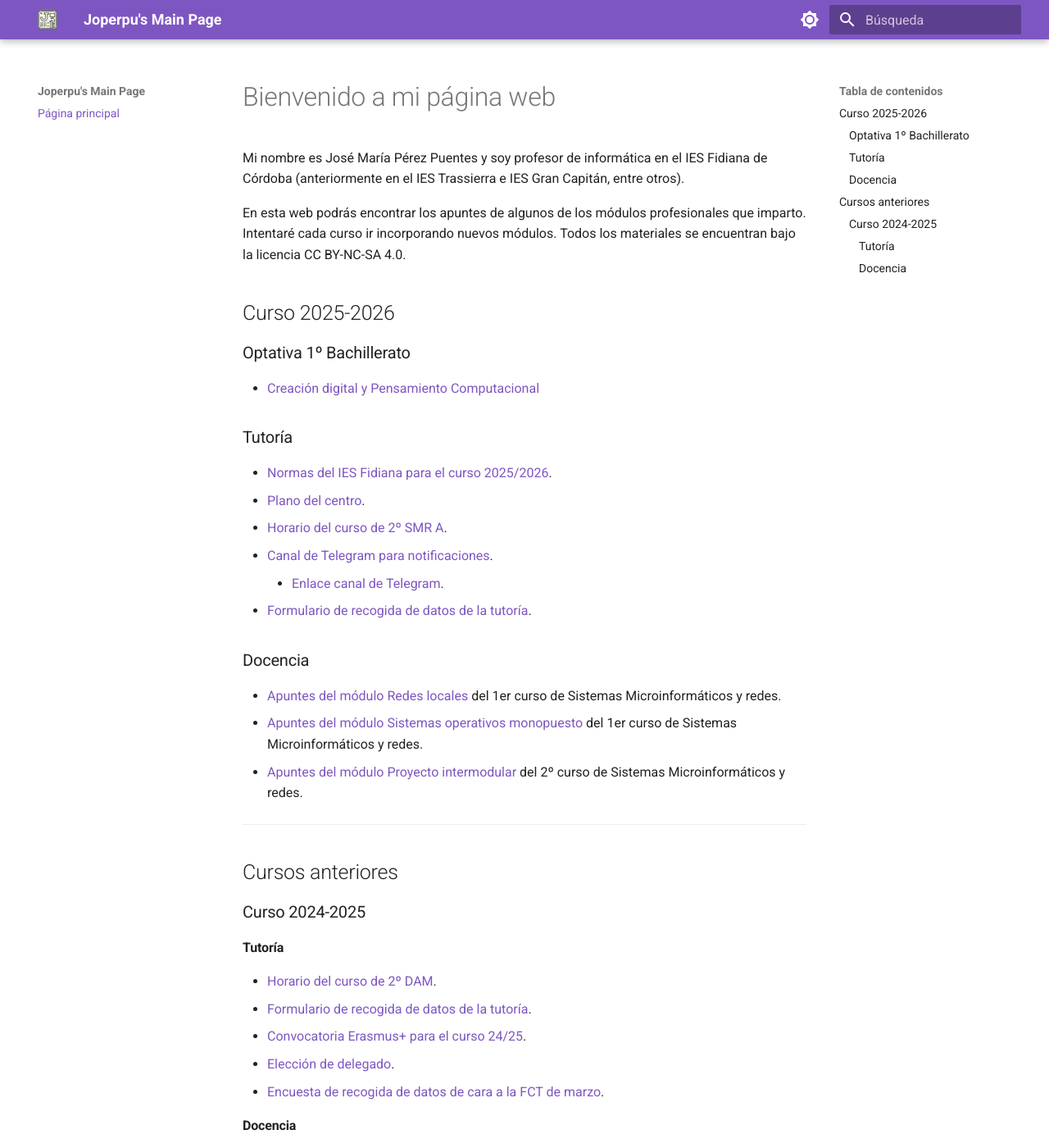
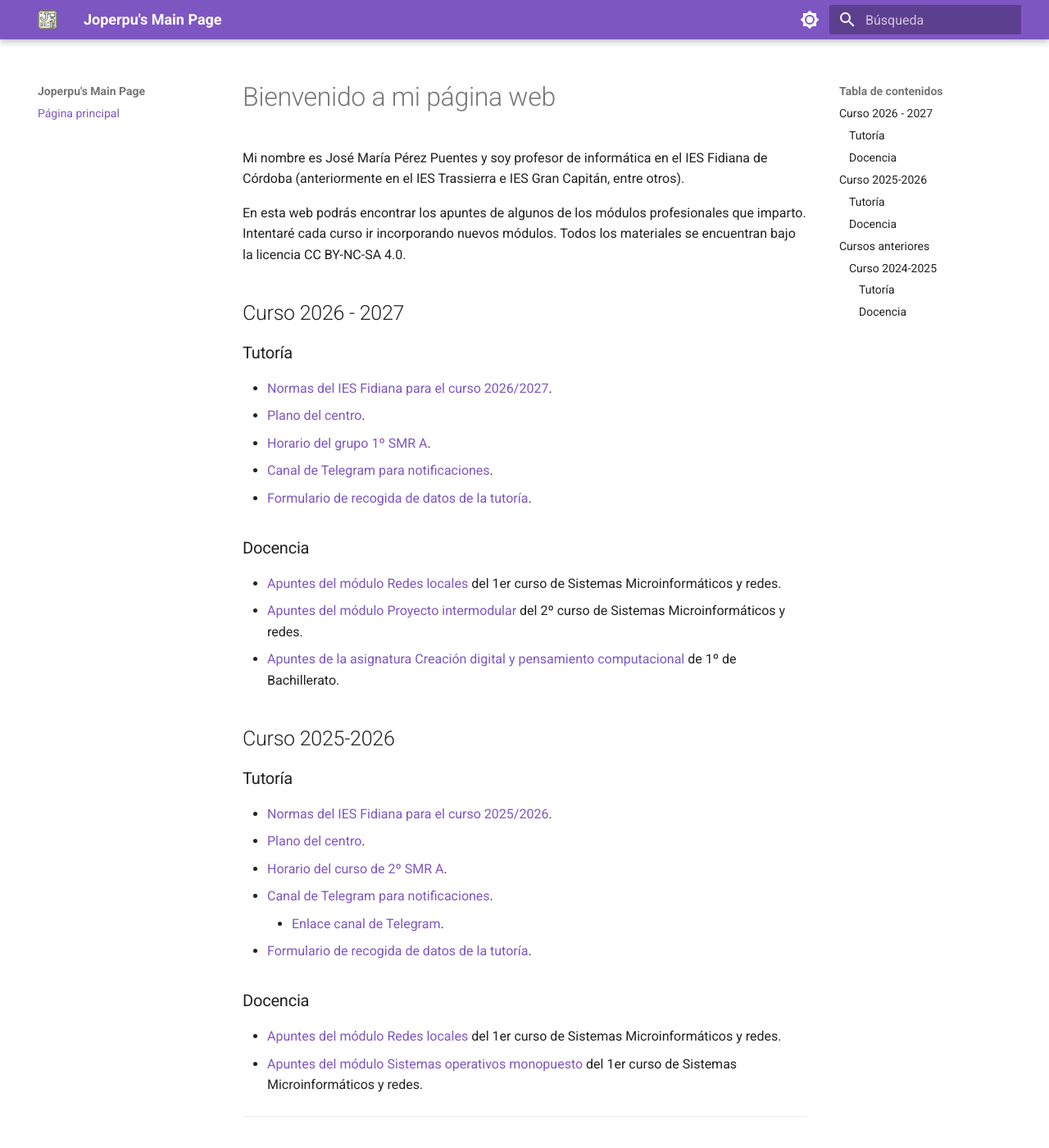
Before and after one commit to Joperpu/joperpu.github.io, an MkDocs documentation site: the page built from docs/index.md, in a window 1280 px wide and 1400 px high. Shown: the whole window at 82% size. Built offline with MkDocs 1.6.1 and Material for MkDocs 9.7.7, drawn with Linux system fonts in a browser that asks for light colours.

```diff
--- a/docs/index.md
+++ b/docs/index.md
@@ -4,11 +4,23 @@ Mi nombre es José María Pérez Puentes y soy profesor de informática en el IE
 
 En esta web podrás encontrar los apuntes de algunos de los módulos profesionales que imparto. Intentaré cada curso ir incorporando nuevos módulos. Todos los materiales se encuentran bajo la licencia CC BY-NC-SA 4.0.
 
+## Curso 2026 - 2027
+
+### Tutoría
+
+* [Normas del IES Fidiana para el curso 2026/2027](assets/files/normas_fidiana.pdf).
+* [Plano del centro](assets/files/plano26-27.pdf).
+* [Horario del grupo 1º SMR A]().
+* [Canal de Telegram para notificaciones]().
+* [Formulario de recogida de datos de la tutoría]().
+
+### Docencia
+
+* [Apuntes del módulo Redes locales](https://joperpu.github.io/rl2627) del 1er curso de Sistemas Microinformáticos y redes.
+* [Apuntes del módulo Proyecto intermodular]() del 2º curso de Sistemas Microinformáticos y redes.
+* [Apuntes de la asignatura Creación digital y pensamiento computacional]() de 1º de Bachillerato.
+
 ## Curso 2025-2026
-
-### Optativa 1º Bachillerato
-
-* [Creación digital y Pensamiento Computacional](assets/files/CDyPC_Presentacion_Alumnado.pdf)
 
 ### Tutoría
 
```
Also changed, not shown: other parts of docs/index.md (+0 -1 lines), 2 other files.
